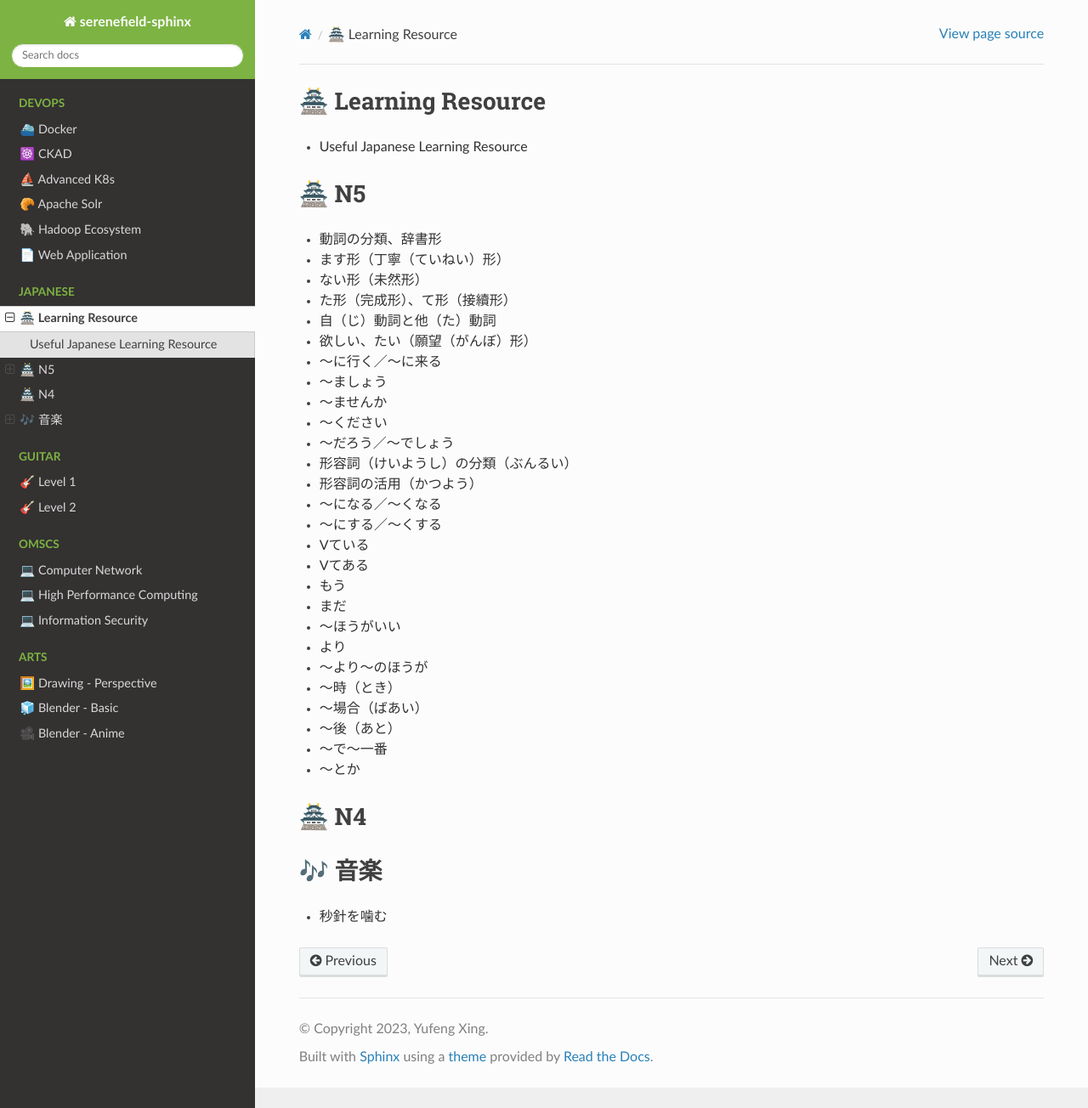
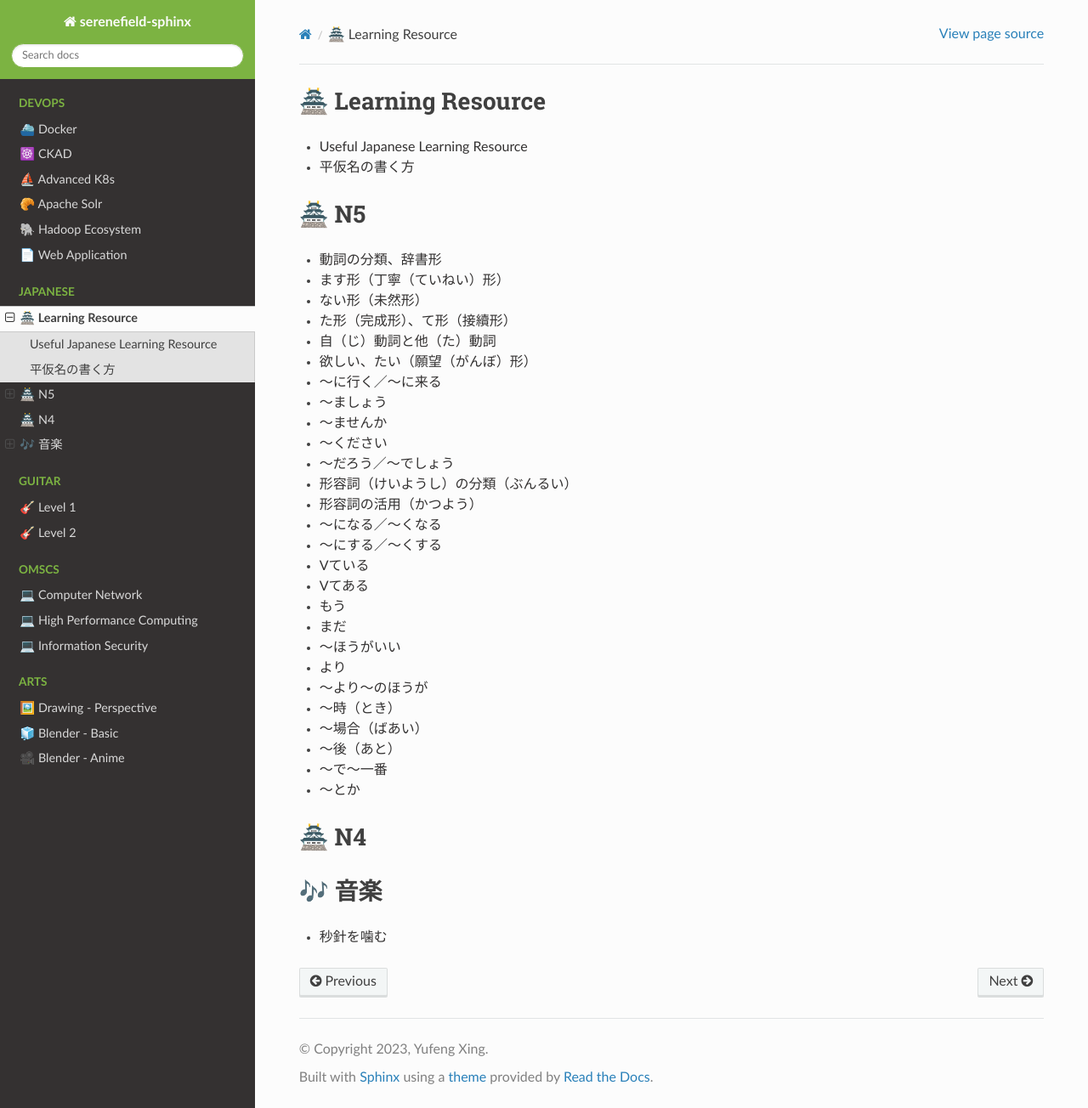
Before and after one commit to Serene-Field/sphinx-transit, a Sphinx documentation site: the page built from docs/Jap/index.rst, in a window 1280 px wide and 1304 px high. Shown: the whole window at 85% size. Built offline with Sphinx 7.4.7 and the Read the Docs theme 2.0.0, drawn with Linux system fonts in a browser that asks for light colours; pages that are not in the unit, such as notebooks, are missing from menus.

Commit message:
update: add jap hand writings

```diff
--- a/docs/Jap/index.rst
+++ b/docs/Jap/index.rst
@@ -4,7 +4,8 @@
 .. toctree::
    :maxdepth: 1
 
-   resource
+   resource/resource
+   resource/hiragana
 
 🏯  N5
 =============
--- /dev/null
+++ b/docs/Jap/resource/hiragana.md
@@ -0,0 +1,4 @@
+# 平仮名の書く方
+
+
+![](https://hackmd.io/_uploads/BJeNXWMr2.png)
```
Also changed, not shown: docs/Jap/resource/resource.md (renamed from docs/Jap/resource.md).
